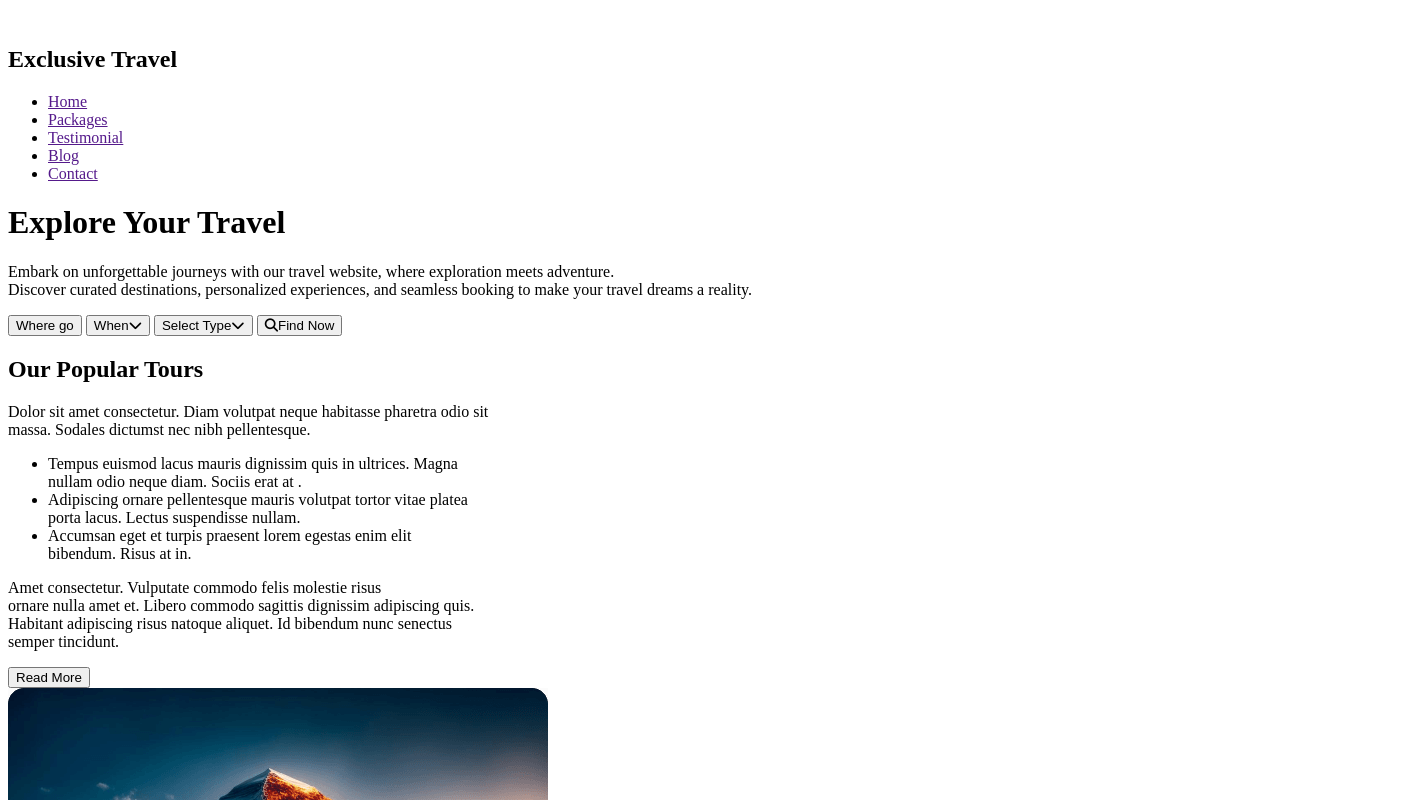
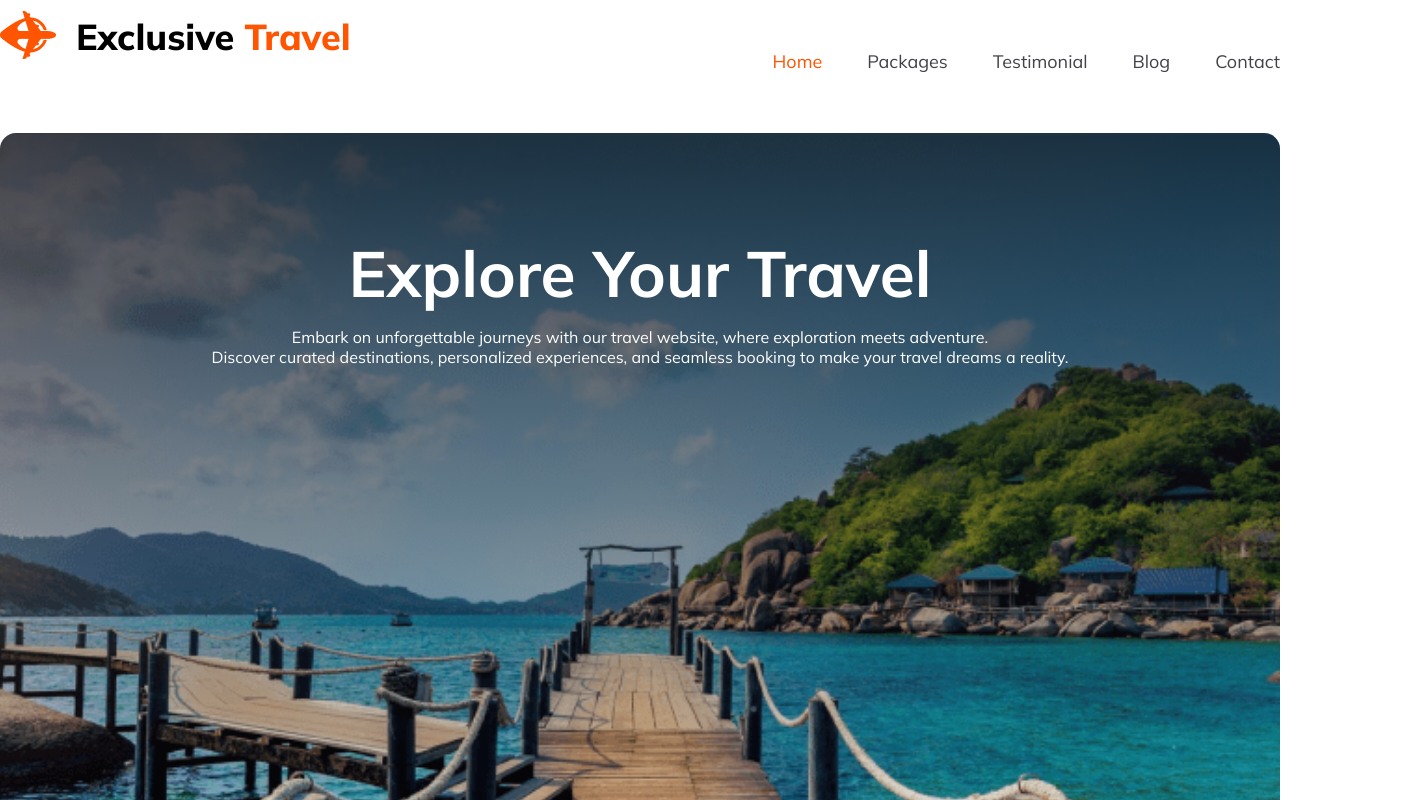
Before and after one commit to TakiHossain/Assignment---02, a plain HTML site: page index.html in a window 1280 px wide. Shown: the top 800 px of the page, 1424 px wide, since content can reach past the window. Drawn offline with Linux system fonts and the light colour scheme; the site is published under a folder, as on GitHub Pages, so addresses that start at the root find nothing.

Commit message:
some changes in both html and css

```diff
--- a/index.css
+++ b/index.css
@@ -75,7 +75,7 @@ body {
 }
 
 .banner-image {
-    background-image: url(/Images/Group\ 13\ \(1\)\ \(1\).png);
+    background-image: url(./Images/Group\ 13\ \(1\)\ \(1\).png);
     background-position: center;
     background-size: cover;
     background-repeat: no-repeat;
--- a/index.html
+++ b/index.html
@@ -3,7 +3,7 @@
 <head>
     <meta charset="UTF-8">
     <meta name="viewport" content="width=device-width, initial-scale=1.0">
-    <link rel="stylesheet" href="/index.css">
+    <link rel="stylesheet" href="./index.css">
     <script src="https://kit.fontawesome.com/920692d675.js" crossorigin="anonymous"></script>
     <title>Document</title>
 </head>
@@ -12,7 +12,7 @@
         <nav class="nav-container">
             <div class="nav-logo">
                 <div class="nav-image">
-                    <img src="/Images/Group 40071 (2).png" alt="">
+                    <img src="./Images/Group 40071 (2).png" alt="">
                 </div>
                 <h1 class="nav-title">Exclusive <span>Travel</span></h1>
             </div>
@@ -269,7 +269,7 @@
 
     <footer>
         <div class="footer-image">
-            <img src="/Images/Group 40071 (2).png" alt="">
+            <img src="./Images/Group 40071 (2).png" alt="">
             <h1 class="nav-title">Exclusive <span>Travel</span></h1>
         </div>
         <div>
```
